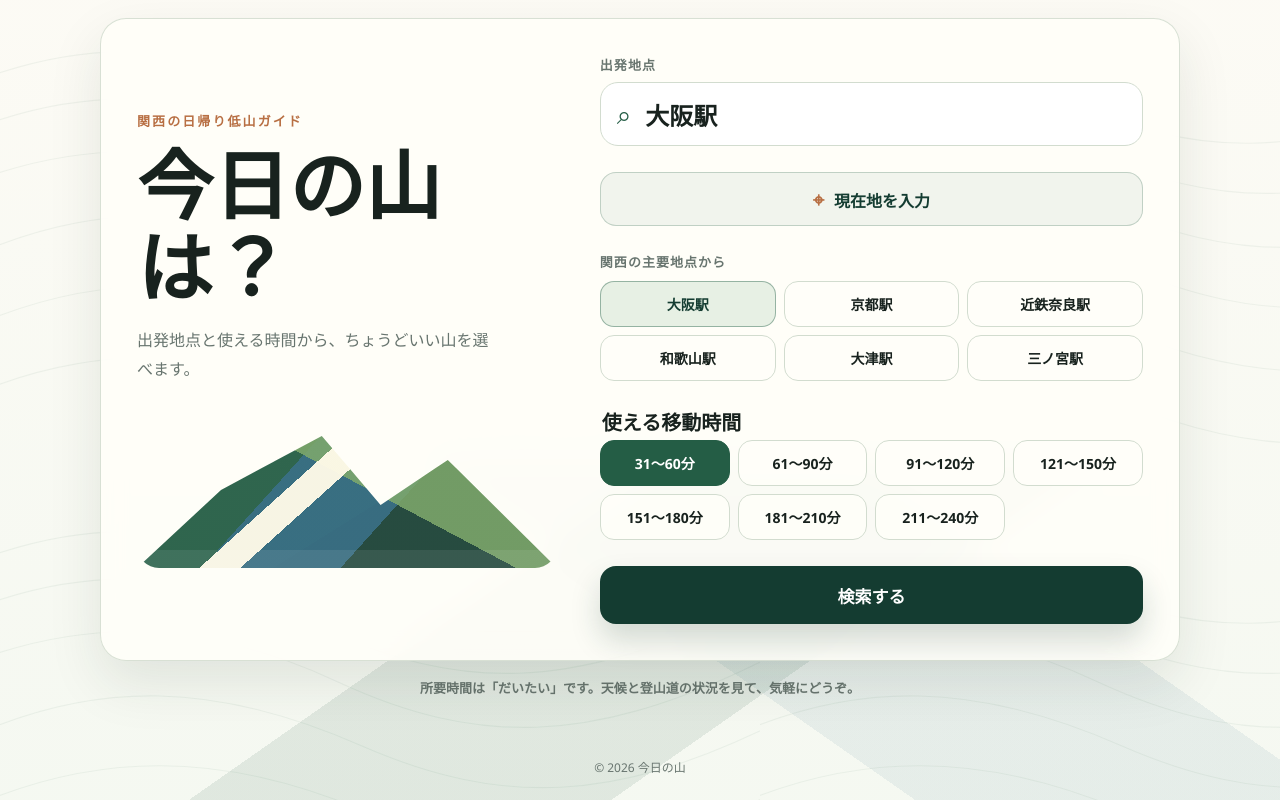
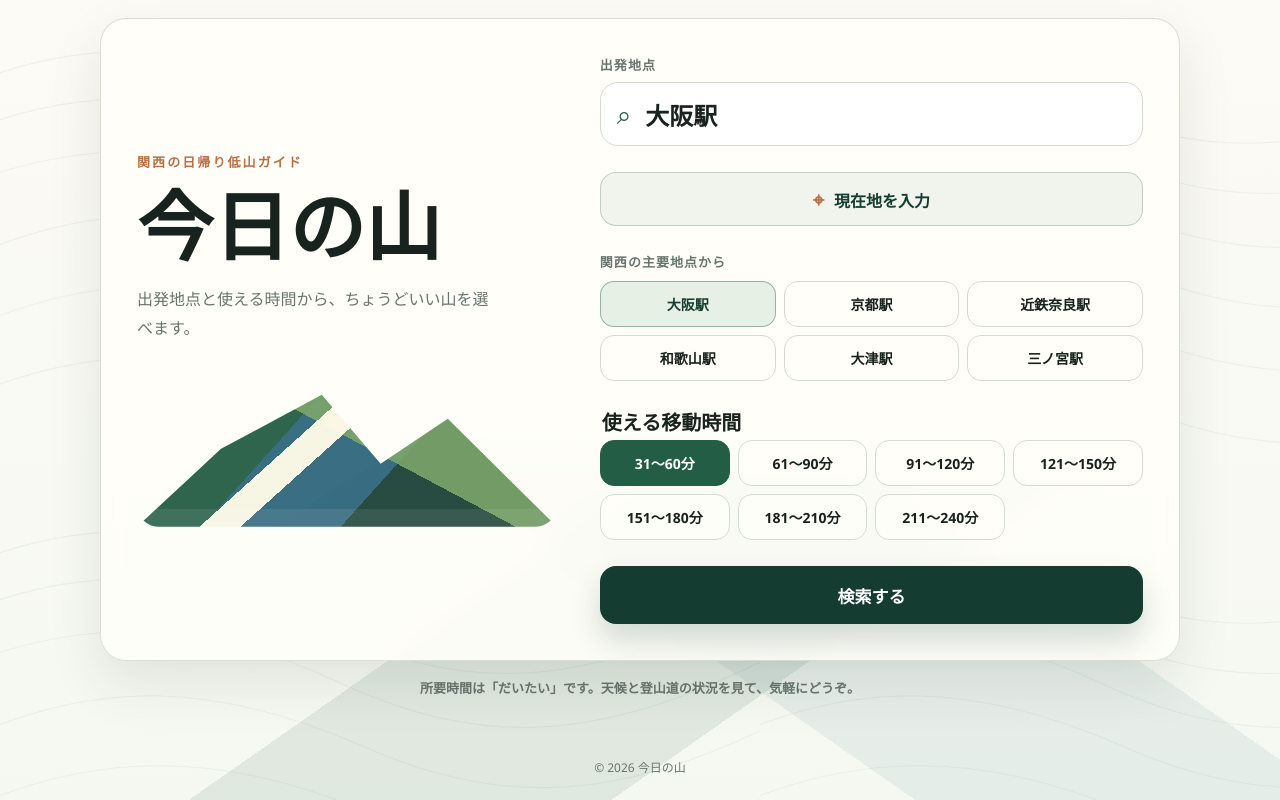
Before and after one commit to take-creator/kyou-no-yama, a website: page outputs/index.html in a window 1280 px wide. Drawn offline with Linux system fonts and the light colour scheme; a web font is replaced by a local one.

Commit message:
Update home heading

```diff
--- a/outputs/index.html
+++ b/outputs/index.html
@@ -17,7 +17,7 @@
           <form class="search-panel" id="searchForm">
             <div class="hero-copy">
               <p class="home-kicker">関西の日帰り低山ガイド</p>
-              <h1>今日の山は？</h1>
+              <h1>今日の山</h1>
               <p class="home-lead">出発地点と使える時間から、ちょうどいい山を選べます。</p>
             </div>
 
```
